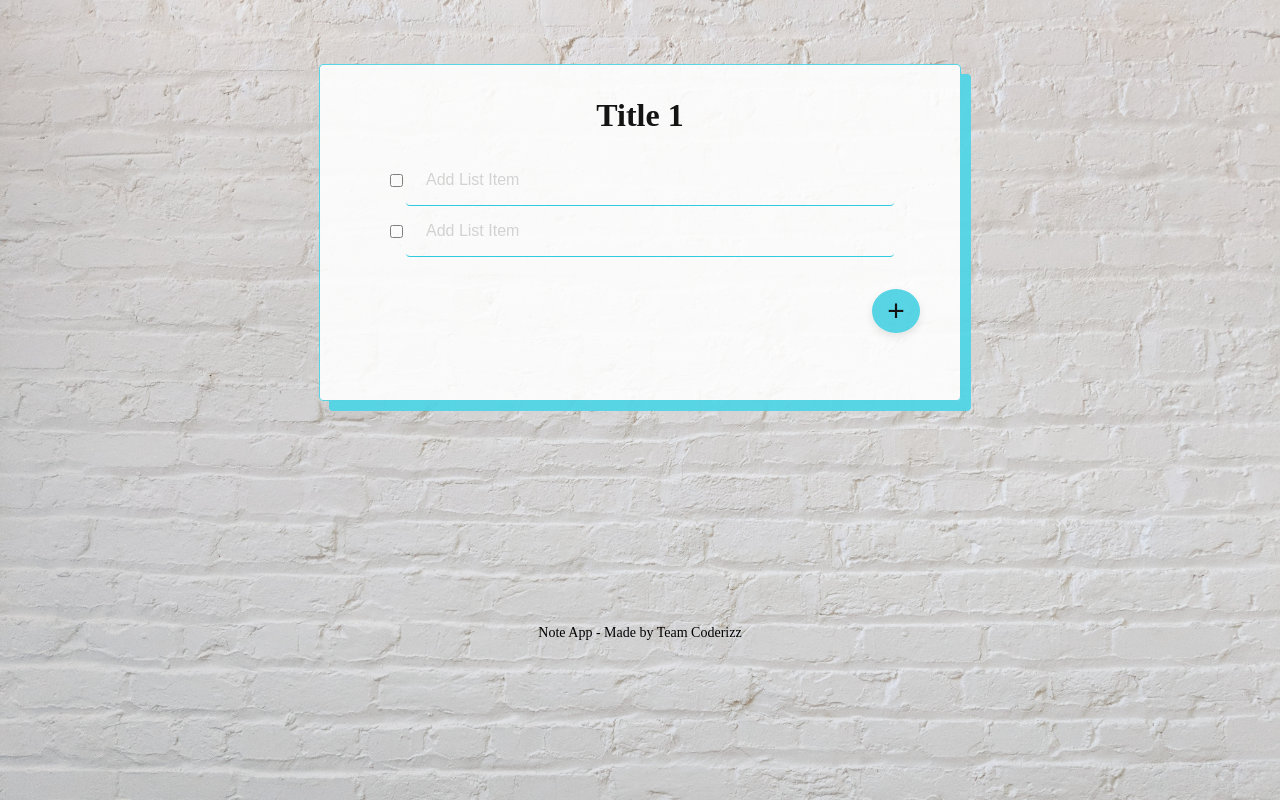
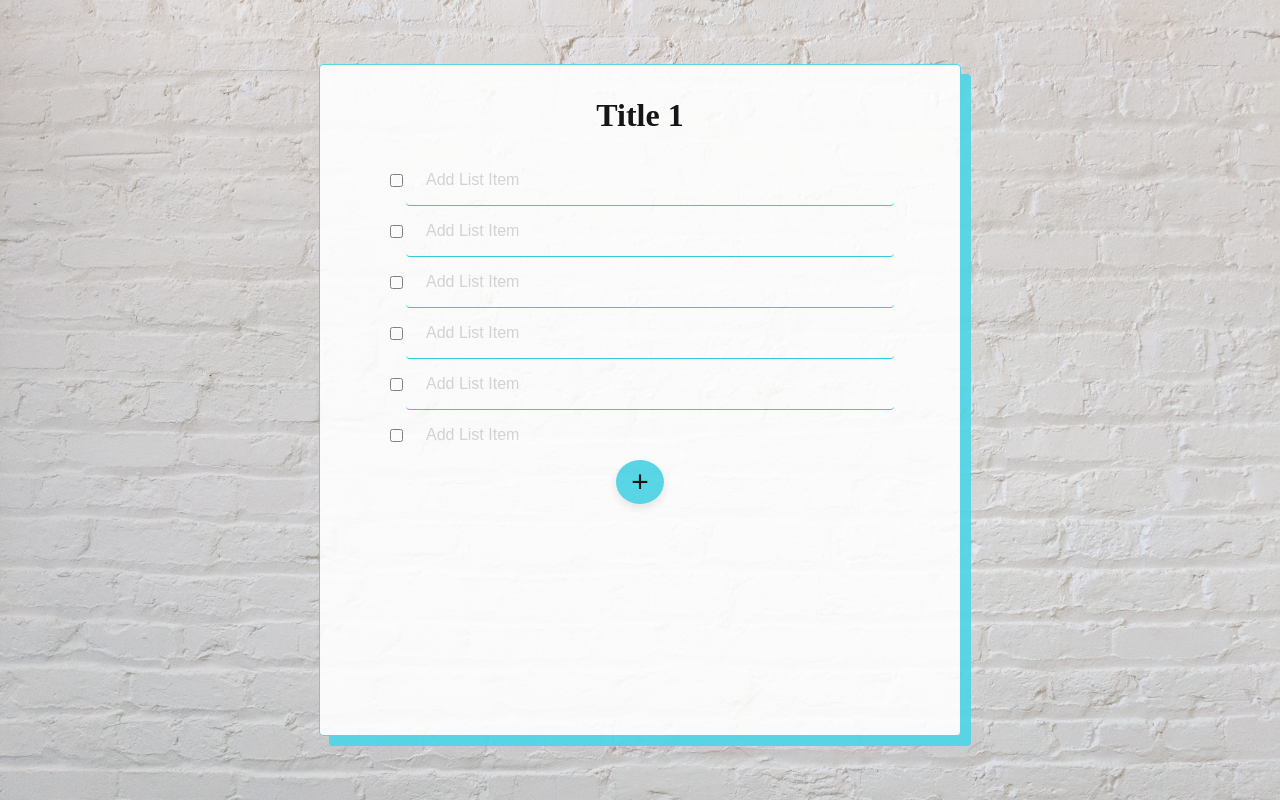
Before and after one commit to code-rizz/NoteApp, a React (Create React App) app in the folder frontend/: page /category in a window 1280 px wide. Built offline with nearby package versions, Linux system fonts and the light colour scheme.

Commit message:
updated ui

```diff
--- a/frontend/package.json
+++ b/frontend/package.json
@@ -7,6 +7,7 @@
     "@testing-library/react": "^13.4.0",
     "@testing-library/user-event": "^13.5.0",
     "react": "^18.2.0",
+    "react-custom-scrollbars": "^4.2.1",
     "react-dom": "^18.2.0",
     "react-router-dom": "^6.14.2",
     "react-scripts": "5.0.1",
--- a/frontend/src/pages/Category.js
+++ b/frontend/src/pages/Category.js
@@ -1,7 +1,5 @@
 import React from 'react';
 import {
-    FooterHeadContainer,
-    FooterHeadText,
     Header,
     CategoryList,
     Button,
@@ -10,8 +8,20 @@ import {
     NoteContainer,
     GlobalStyle,
     Bg,
+    ScrollBox
 } from '../styles';
 import backgroundImage from '../bg-image.jpg';
+
+// Your custom component to render the view
+const CustomView = ({ style, ...props }) => (
+  <div
+    style={{
+      ...style,
+      overflowX: 'hidden', // Optionally, you can hide the x-axis scrollbar in the view
+    }}
+    {...props}
+  />
+);
 
 const Category = () => {
   return (
@@ -23,6 +33,7 @@ const Category = () => {
 <CategoryListContainer>
 
 <Header>Title 1</Header>
+<ScrollBox renderView={CustomView} >
 
         <CategoryList>
           <input type="checkbox" />
@@ -43,19 +54,69 @@ const Category = () => {
             placeholder="Add List Item"
           />
         </CategoryList>
+
         <CategoryList>
+          <input type="checkbox" />
+          <Input
+            name="desc"
+            type="text"
+            label="Description"
+            placeholder="Add List Item"
+          />
+        </CategoryList>
+
+
+        <CategoryList>
+          <input type="checkbox" />
+          <Input
+            name="desc"
+            type="text"
+            label="Description"
+            placeholder="Add List Item"
+          />
+        </CategoryList>
+
+
+        <CategoryList>
+          <input type="checkbox" />
+          <Input
+            name="desc"
+            type="text"
+            label="Description"
+            placeholder="Add List Item"
+          />
+        </CategoryList>
+
+
+        <CategoryList>
+          <input type="checkbox" />
+          <Input
+            name="desc"
+            type="text"
+            label="Description"
+            placeholder="Add List Item"
+          />
+        </CategoryList>
+
+        <CategoryList>
+          <input type="checkbox" />
+          <Input
+            name="desc"
+            type="text"
+            label="Description"
+            placeholder="Add List Item"
+          />
+        </CategoryList>
+
+  </ScrollBox>
+  <CategoryList>
         <Button>
           +
           {/* funtionality to be added */}
         </Button>
         </CategoryList>
+    </CategoryListContainer>
 
-        </CategoryListContainer>
-        <FooterHeadContainer>
-            <FooterHeadText>
-                Note App - Made by Team Coderizz
-            </FooterHeadText>
-        </FooterHeadContainer>
     </NoteContainer>
     </Bg>
     </div>
--- a/frontend/src/pages/Home.js
+++ b/frontend/src/pages/Home.js
@@ -1,7 +1,6 @@
 import React from 'react';
+
 import {
-    FooterHeadContainer,
-    FooterHeadText,
     Header,
     NoteTitle,
     CategoryList,
@@ -10,9 +9,23 @@ import {
     Bg,
     CategoryListContainer,
     NoteContainer,
-    GlobalStyle
+    ScrollBox,
+    GlobalStyle,
+
 } from '../styles';
 import backgroundImage from '../bg-image.jpg';
+
+// Your custom component to render the view
+const CustomView = ({ style, ...props }) => (
+        <div
+          style={{
+            ...style,
+            overflowX: 'hidden', // Optionally, you can hide the x-axis scrollbar in the view
+          }}
+          {...props}
+        />
+      );
+
 const Home = () => {
   return (
     <div>
@@ -23,6 +36,7 @@ const Home = () => {
 <CategoryListContainer>
 <Header>Note App</Header>
 
+<ScrollBox renderView={CustomView} >
         <CategoryList>
         <NoteTitle>1</NoteTitle>
         <Input
@@ -44,21 +58,56 @@ const Home = () => {
         </CategoryList>
 
         <CategoryList>
+        <NoteTitle>3</NoteTitle>
+        <Input
+                name="title"
+                type="text"
+                label="Title"
+                placeholder="Add Item"
+        />
+        </CategoryList>
+
+        <CategoryList>
+        <NoteTitle>4</NoteTitle>
+        <Input
+                name="title"
+                type="text"
+                label="Title"
+                placeholder="Add Item"
+        />
+        </CategoryList>
+
+        <CategoryList>
+        <NoteTitle>5</NoteTitle>
+        <Input
+                name="title"
+                type="text"
+                label="Title"
+                placeholder="Add Item"
+        />
+        </CategoryList>
+        <CategoryList>
+        <NoteTitle>6</NoteTitle>
+        <Input
+                name="title"
+                type="text"
+                label="Title"
+                placeholder="Add Item"
+        />
+        </CategoryList>
+</ScrollBox>
+
+        <CategoryList>
         <Button>
           +
           {/* funtionality to be added */}
         </Button>
         </CategoryList>
 
-        </CategoryListContainer>
-        <FooterHeadContainer>
-            <FooterHeadText>
-                Note App - Made by Team Coderizz
-            </FooterHeadText>
-        </FooterHeadContainer>
-    </NoteContainer>
-    </Bg>
-    </div>
+</CategoryListContainer>
+</NoteContainer>
+</Bg>
+</div>
 
   );
 };
--- a/frontend/src/pages/Login.js
+++ b/frontend/src/pages/Login.js
@@ -3,8 +3,6 @@ import React, { useState } from 'react';
 import { Link } from 'react-router-dom'; // Import the Link component here
 
 import {
-    FooterHeadContainer,
-    FooterHeadText,
     Header,
     NoteTitle,
     CategoryList,
@@ -74,11 +72,6 @@ const Login = () => {
 
       </CategoryListContainer>
 
-      <FooterHeadContainer>
-            <FooterHeadText>
-                Note App - Made by Team Coderizz
-            </FooterHeadText>
-        </FooterHeadContainer>
       </NoteContainer>
 
       </Bg>
--- a/frontend/src/pages/Signup.js
+++ b/frontend/src/pages/Signup.js
@@ -3,8 +3,6 @@ import React, { useState } from 'react';
 import { Link } from 'react-router-dom'; // Import the Link component here
 
 import {
-    FooterHeadContainer,
-    FooterHeadText,
     Header,
     NoteTitle,
     CategoryList,
@@ -88,11 +86,6 @@ const Signup = () => {
 
       </CategoryListContainer>
 
-      <FooterHeadContainer>
-            <FooterHeadText>
-                Note App - Made by Team Coderizz
-            </FooterHeadText>
-        </FooterHeadContainer>
       </NoteContainer>
 
       </Bg>
--- a/frontend/src/styles.js
+++ b/frontend/src/styles.js
@@ -1,13 +1,6 @@
 import styled from 'styled-components';
 import { createGlobalStyle } from 'styled-components';
-
-export const GlobalStyle = createGlobalStyle`
-  body, html, div {
-    margin: 0;
-    padding: 0;
-    height: 100%;
-  }
-`;
+import Scrollbars from 'react-custom-scrollbars';
 
 export const colors = {
     primary: "#000000",
@@ -17,13 +10,26 @@ export const colors = {
     white: "#fff"
 }
 
+
+export const GlobalStyle = createGlobalStyle`
+  body, html, div {
+    margin: 0;
+    padding: 0;
+    height: 100%;
+  }
+
+`;
 export const Bg = styled.div`
 align-items: center;
 justify-content: center;
 background-image: url(${props => props.backgroundImage});
 background-size: cover;
 background-position: center;
-/* Add more background-related styles as needed */
+`;
+
+export const ScrollBox = styled(Scrollbars)`
+  background: ${colors.white};
+  max-height: 300px;
 `;
 
 export const NoteContainer = styled.div`
@@ -31,22 +37,7 @@ export const NoteContainer = styled.div`
   flex-direction: column;
   align-items: center;
   justify-content: center;
-`;
 
-export const FooterHeadContainer = styled.div`
-  display: flex;
-  justify-content: center;
-  align-items: center;
-  width: 100%;
-  bottom: 0;
-  left: 0;
-`;
-
-export const FooterHeadText = styled.p`
-  color: ${colors.primary};
-  font-size: 14px;
-  font-weight: 500;
-  text-align: center;
 `;
 
 export const Header = styled.h1`
@@ -54,6 +45,7 @@ export const Header = styled.h1`
   text-align: center;
   text-transform: capitalize;
   margin-top: 5%;
+
 `;
 
 export const NoteTitle = styled.h2`
@@ -68,7 +60,6 @@ export const CategoryList = styled.li`
   padding: auto;
   justify-content:center;
   text-align: center;
-
 `;
 
 export const CategoryListContainer = styled.div`
@@ -82,12 +73,12 @@ export const CategoryListContainer = styled.div`
   width: 50%;
 `;
 
+
 export const NoteDescription = styled.p`
   font-size: 16px;
   margin: auto;
   color: ${colors.primary} ;
   text-align: center;
-  margin-bottom: 1%;
 `;
 
 export const Input = styled.input`
@@ -119,10 +110,8 @@ export const Button = styled.button`
   font-weight: 500;
   background:${colors.light};
   color: ${colors.primary};
-  margin-left:85%;
-  margin-top: 5%;
-  margin-bottom: 5%;
-  margin-right: 5%;
+  margin-top: 5px;
+  margin-bottom: 5px;
 
   &:hover {
     color: ${colors.primary};
```
Also changed, not shown: 2 other files (tests, documents, lock files or other folders).
